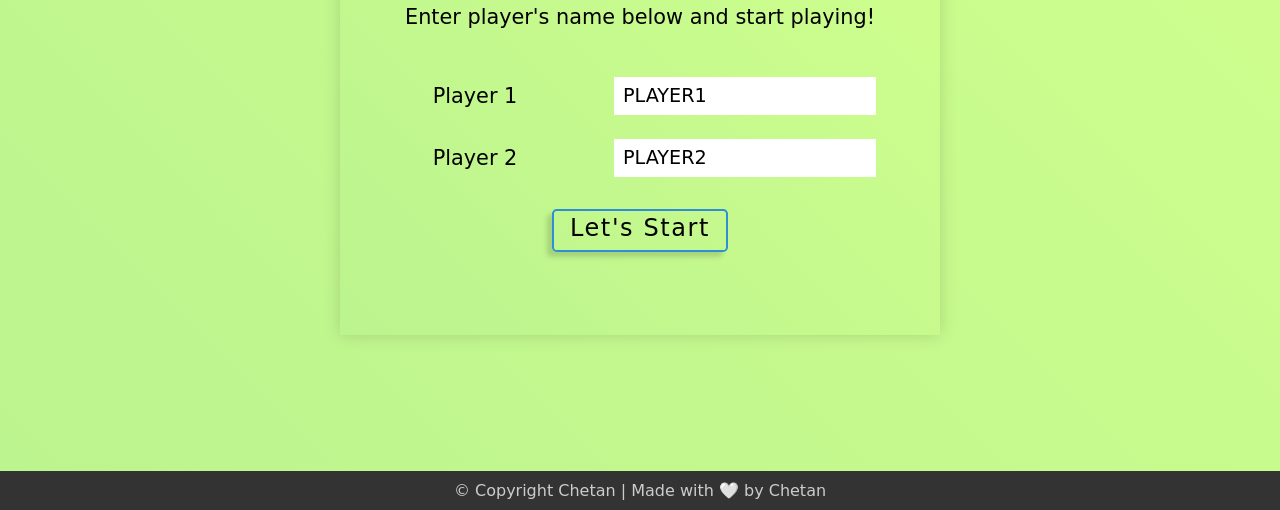
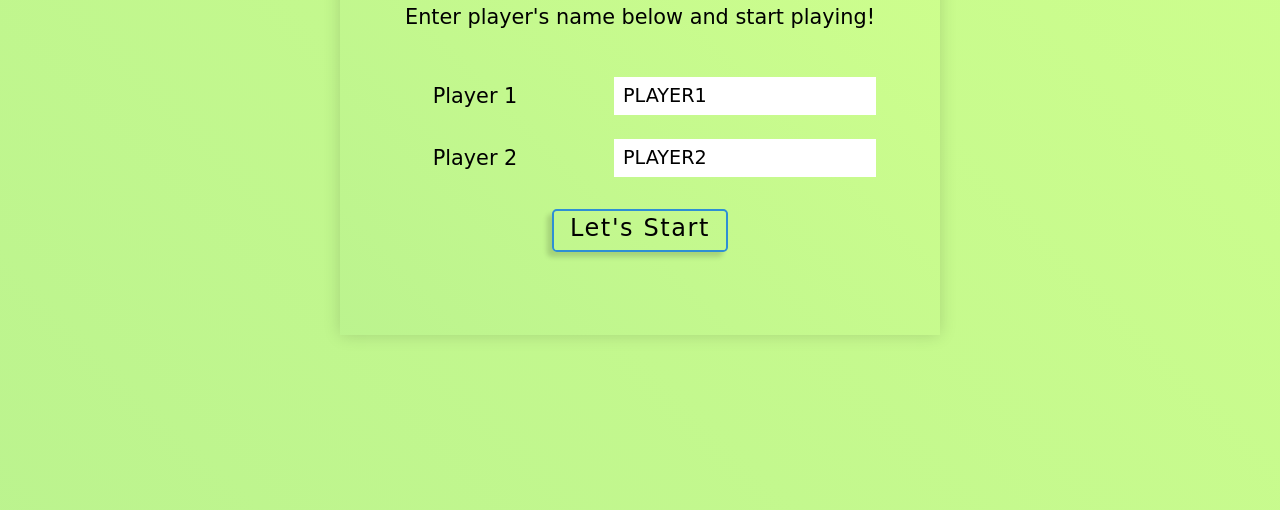
Before and after one commit to mrchetan005/Tic-Tac-Toe, a plain HTML site: page index.html in a window 1280 px wide. Shown: the part 290-800 px from the top of the page. Drawn offline with Linux system fonts and the light colour scheme.

Commit message:
updated css

```diff
--- a/assets/css/style.css
+++ b/assets/css/style.css
@@ -185,16 +185,6 @@ p.player-turn {
 .green:hover {
 	background-color: #367e18;
 }
-footer p {
-	width: 100%;
-	background-color: #333;
-	position: absolute;
-	bottom: 0;
-	left: 0;
-	padding: 10px;
-	text-align: center;
-	color: #ccc;
-}
 @media (max-width: 650px) {
 	html {
 		font-size: 85%;
--- a/index.html
+++ b/index.html
@@ -81,8 +81,5 @@
 			 -->
 			<button class="reset restart">Restart</button>
 		</main>
-		<footer>
-			<p>&copy; Copyright Chetan | Made with 🤍 by Chetan</p>
-		</footer>
 	</body>
 </html>
```
